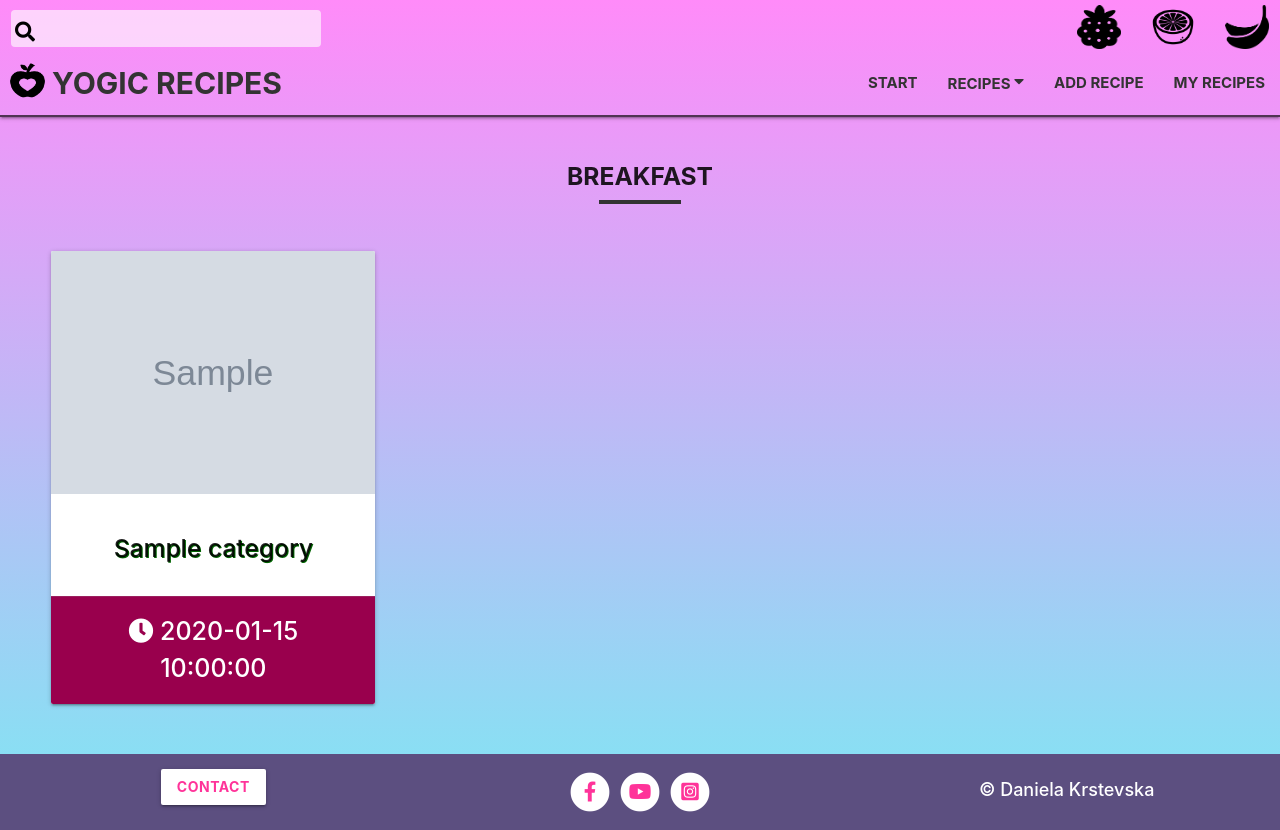
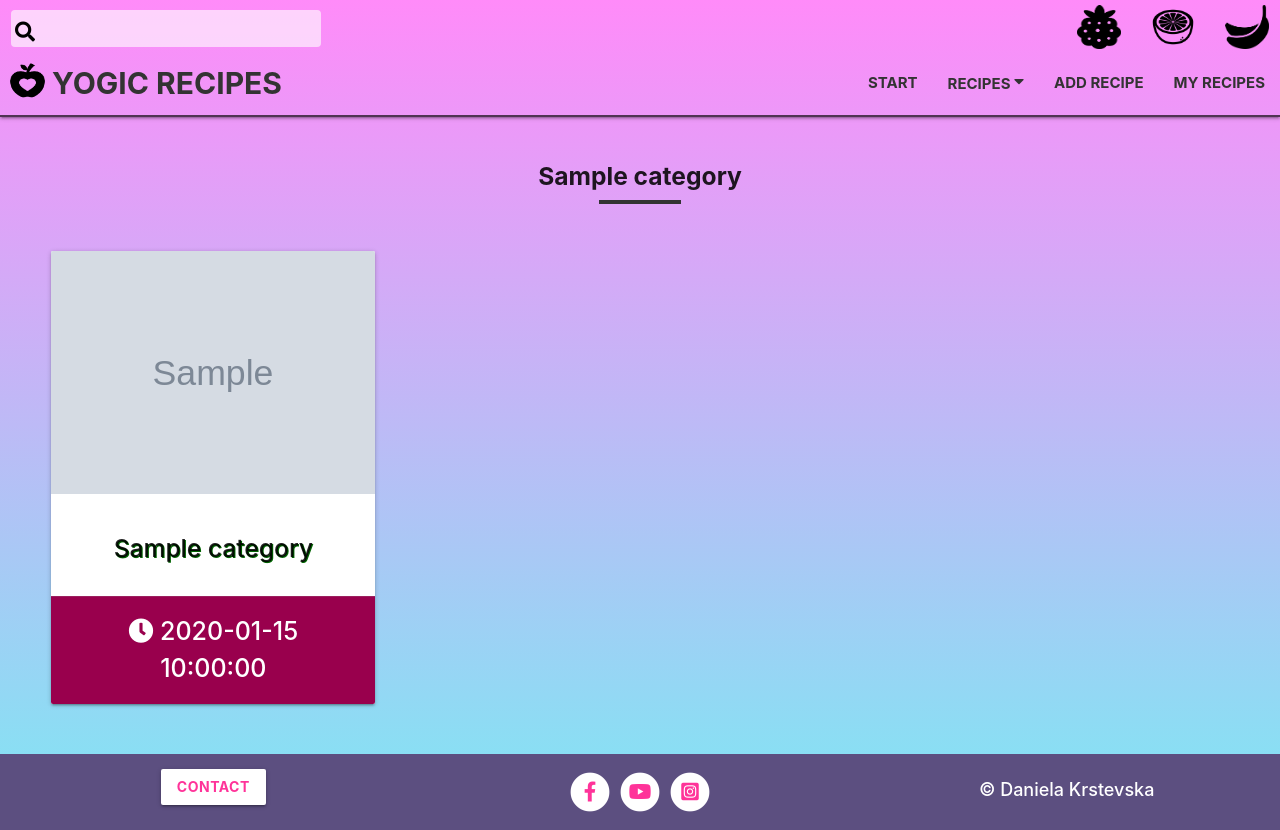
Before and after one commit to Code-Institute-Submissions/data-centric-1, a Flask app: page / in a window 1280 px wide. Run offline with Flask 2, Linux system fonts and the light colour scheme; grey boxes marked "Sample" are stand-in pictures; a database or web service that is not in the repository returns one stand-in record (values such as "Sample title"); some libraries are stand-ins or nearby versions.

Commit message:
extracted category name from mongoDB

```diff
--- a/app.py
+++ b/app.py
@@ -39,7 +39,9 @@ def add_recipe():
 @app.route("/category")
 def breakfast():
     categories = mongo.db.categories.find()
-    return render_template("category.html", categories=categories)
+    category_name = mongo.db.categories.find_one({}, {"category": "BREAKFAST"})
+    return render_template(
+        "category.html", categories=categories, category_name=category_name)
 
 
 @app.route("/category")
--- a/templates/category.html
+++ b/templates/category.html
@@ -4,7 +4,7 @@
     <div class="row">
         <div class="col s12 center-align">
             <h5 class="page-heading">
-                BREAKFAST
+            {{ category_name["category"] }}
             </h5>
             <hr class="page-hr">
         </div>
```
